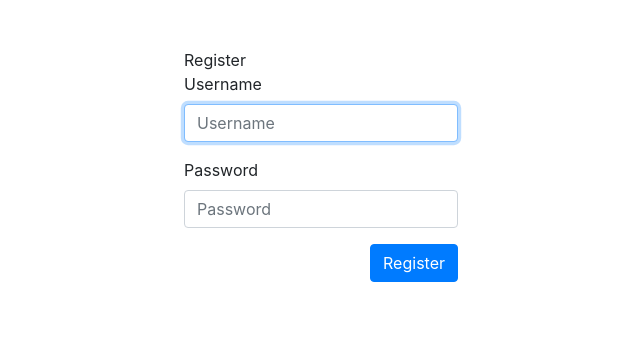
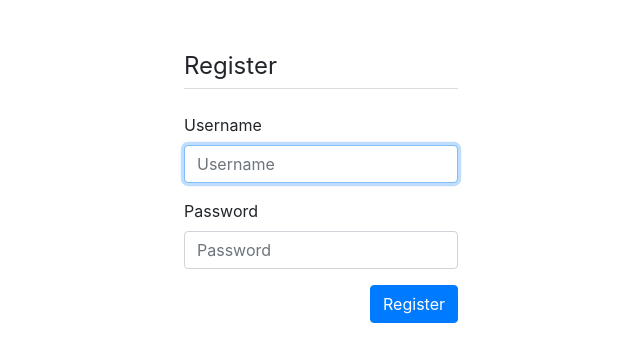
Before and after one commit to MatthewPlemmons/books, a Flask app: page /register in a window 1280 px wide. Shown: the part 66-428 px from the top of the page, without its empty margins (319-959 px from the left). Run offline with Flask 2, Linux system fonts and the light colour scheme; some libraries are stand-ins or nearby versions.

Commit message:
Update css

```diff
--- a/application.py
+++ b/application.py
@@ -170,7 +170,7 @@ def login():
             flash("Must provide username.")
             return render_template("login.html")
 
-        password = request.form.get("password")
+        password = request.form.get("current-password")
         if not password:
             flash("Must provide password.")
             return render_template("login.html")
@@ -202,12 +202,12 @@ def register():
             flash("Name already in use.")
             return render_template("register.html")
 
-        password = request.form.get("password")
+        password = request.form.get("new-password")
         if not password or len(password) < 5:
             flash("Password must contain at least 5 characters.")
             return render_template("register.html")
 
-        passhash = generate_password_hash(request.form.get("password"))
+        passhash = generate_password_hash(password)
         db.execute("INSERT INTO users (username, password) VALUES \
             (:username, :password)",
             {"username": username, "password": passhash})
--- a/static/styles/styles.css
+++ b/static/styles/styles.css
@@ -16,6 +16,18 @@
     max-width: 768px;
 }
 
+.log-in-header {
+    font-size: x-large;
+    padding-bottom: 4px;
+    margin-bottom: 24px;
+    border-bottom: 1px solid;
+    border-color: gainsboro;
+}
+
+.book-searchbox {
+    margin-bottom: 24px;
+}
+
 .main-cover {
     margin: 8px 24px 8px 8px;
     float: left;
@@ -24,6 +36,10 @@
 .book-cover-s {
     margin: 8px;
     float: left;
+}
+
+.review-area {
+    margin: 8px 0px 24px 0px;
 }
 
 .user-reviews {
```
